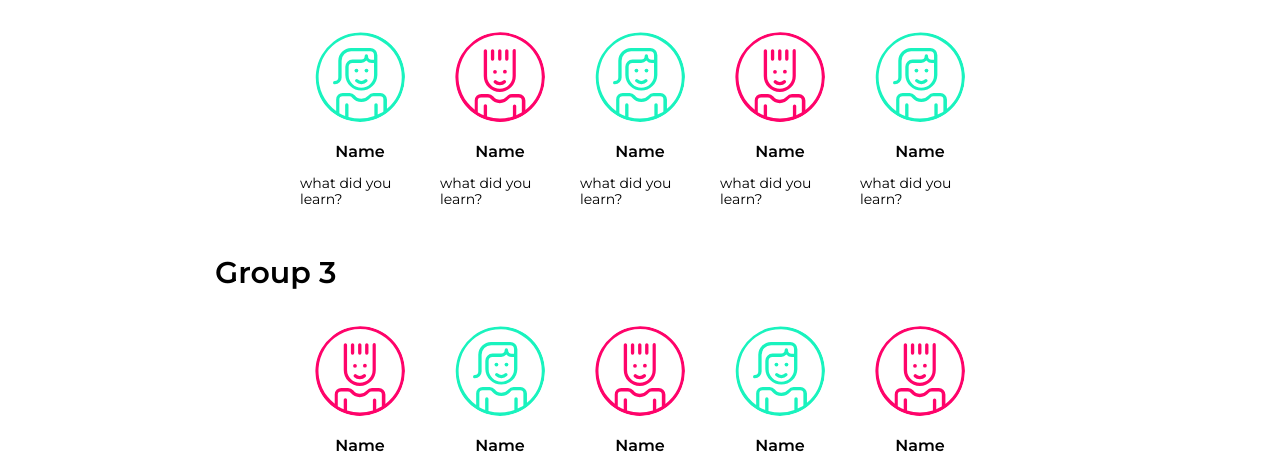
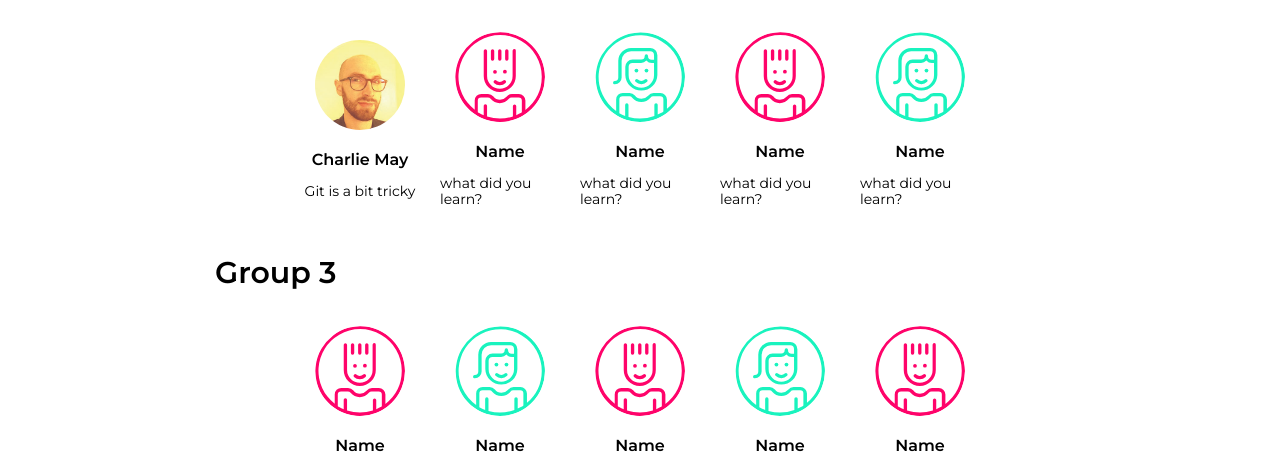
Before and after one commit to ocastastudios/codebar-git-workshop, a plain HTML site: page groups.html in a window 1280 px wide. Shown: the part 604-1070 px from the top of the page. Drawn offline with nearby package versions, Linux system fonts and the light colour scheme.

Commit message:
added name and photo

```diff
--- a/groups.html
+++ b/groups.html
@@ -74,9 +74,9 @@
             <h2>Group 2</h2>
             <div class="group group2">
                 <div class="person">
-                    <img src="images/person.svg" alt="">
-                    <h4>Name</h4>
-                    <p>what did you learn?</p>
+                    <img src="images/photos/CharlieM.jpg" alt="">
+                    <h4>Charlie May</h4>
+                    <p>Git is a bit tricky</p>
                 </div>
                 <div class="person">
                     <img src="images/person2.svg" alt="">
```
